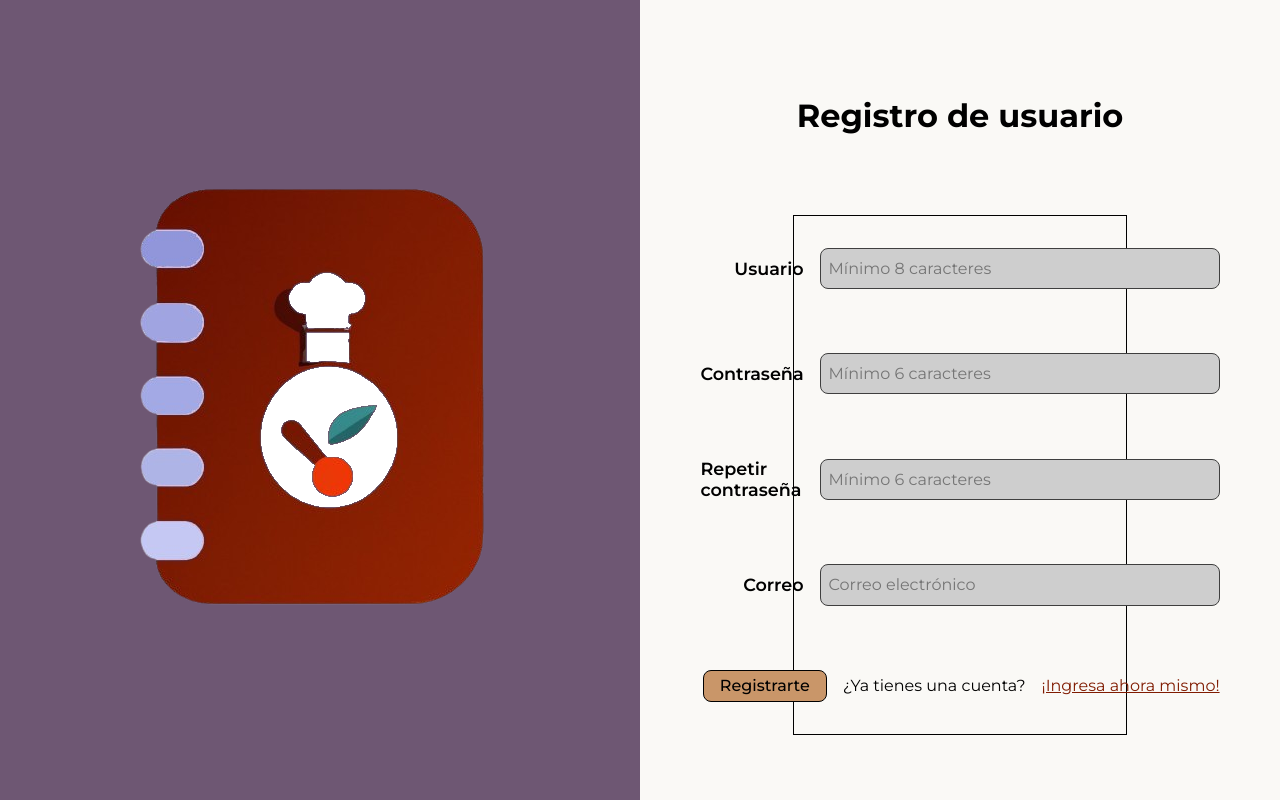
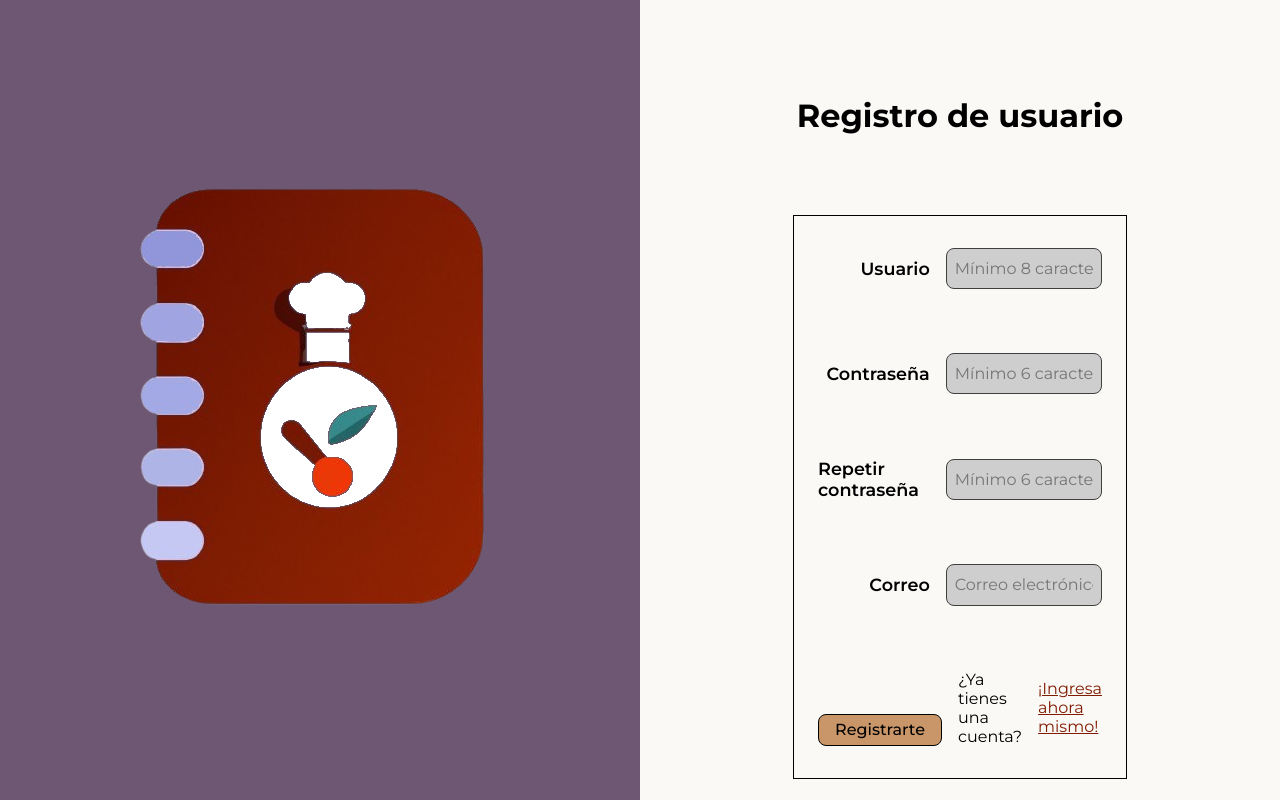
Before and after one commit to S4vianR/Recetario-Comunitario, a SvelteKit app in the folder RecetasUnidas/: page /registro in a window 1280 px wide. Built offline with nearby package versions, Linux system fonts and the light colour scheme.

Commit message:
Added description to users

```diff
--- a/RecetasUnidas/src/routes/perfilU/[username]/+page.svelte
+++ b/RecetasUnidas/src/routes/perfilU/[username]/+page.svelte
@@ -6,6 +6,7 @@
 	import food_stand_day from '/src/lib/assets/food-stand-day.png';
 
 	let usuario: string = '';
+	let desc = '';
 	let dataRecetas: any[] = [];
 	let profilePicture =
 		'https://kaonlhtranrfojpknofp.supabase.co/storage/v1/object/sign/Fotos%20de%20Perfil/Captura%20desde%202024-05-01%2013-02-36.png?token=eyJhbGciOiJIUzI1NiIsInR5cCI6IkpXVCJ9.eyJ1cmwiOiJGb3RvcyBkZSBQZXJmaWwvQ2FwdHVyYSBkZXNkZSAyMDI0LTA1LTAxIDEzLTAyLTM2LnBuZyIsImlhdCI6MTcxNDU5MTAwMSwiZXhwIjoyMDI5OTUxMDAxfQ.rLin9wagYkBo0n8twib4ejm7CwrFibSDhw4Fs3y4o-U&t=2024-05-01T19%3A16%3A41.998Z';
@@ -23,6 +24,7 @@
 
 		// Obtén el usuario
 		const user = await supabase.from('usuarios').select('*').eq('nombreusuario', username);
+		desc = user.data?.[0]?.descripcion;
         console.log(user);
 		// Si el usuario está autenticado, obtén su ID
 		// Query para obtener las recetas del usuario
@@ -68,6 +70,7 @@
 			<button id="profilePictureButton" on:click={openModal}>
 				<img id="profilePicture" src={profilePicture} alt="Foto de perfil" />
 			</button>
+			<p id="descripcion">{desc}</p>
 		</section>
 		<section id="publicacion_section">
 			<h2>Publicaciones</h2>
@@ -105,6 +108,9 @@
         font-size: 3rem;
     }
 
+	#descripcion {
+		font-size: 1.5rem;
+	}
 	#publicacion {
 		border: 1px solid #363636;
 		padding: 0.5rem 1rem;
--- a/RecetasUnidas/src/routes/registro/+page.svelte
+++ b/RecetasUnidas/src/routes/registro/+page.svelte
@@ -188,7 +188,7 @@
 		outline: none;
 		border: 0.12rem solid #3f3f3f;
 		border-radius: 0.5rem;
-		width: 25rem;
+		width: 55%;
 		height: 2.575rem;
 		flex-shrink: 0;
 		padding: 0.5rem;
```
